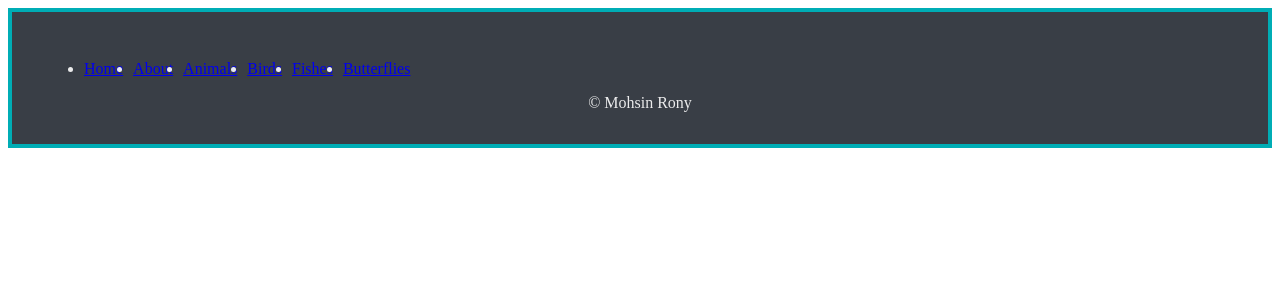
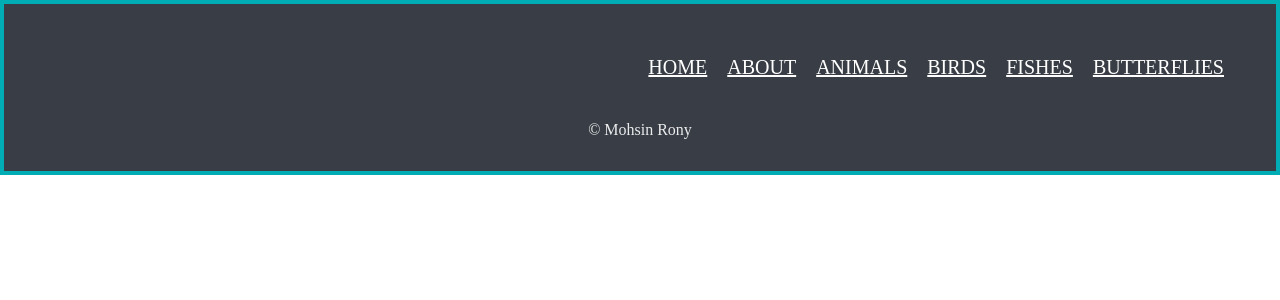
Before and after one commit to mohsinrony/Zoo_App, a React (Vite) app: page / in a window 1280 px wide. Shown: the top 300 px of the page. Built offline with nearby package versions, Linux system fonts and the light colour scheme; the HTML template or start-up script is replaced by a standard one.

Commit message:
style header.css

```diff
--- a/src/styles/Header.css
+++ b/src/styles/Header.css
@@ -1,6 +1,32 @@
+* {
+  margin: 0;
+  padding: 0;
+  box-sizing: border-box;
+}
+header {
+  color: white;
+  height: 75px;
+  margin-bottom: 10px;
+}
 nav ul{
   display: flex;
   flex-direction: row;
-  gap: 10px;
+  justify-content: center;
+  align-items: center;
+  float: right;
+  gap: 20px;
+  font-size: 20px;
+  padding: 20px 20px;
+}
+ nav li {
+  display: flex;
+  align-items: center;
+  justify-content: center;
+  list-style: none;
+  flex-direction: row;
+  text-transform: uppercase;
+ }
 
-}
+ nav li a{
+  color: white
+ }
```
